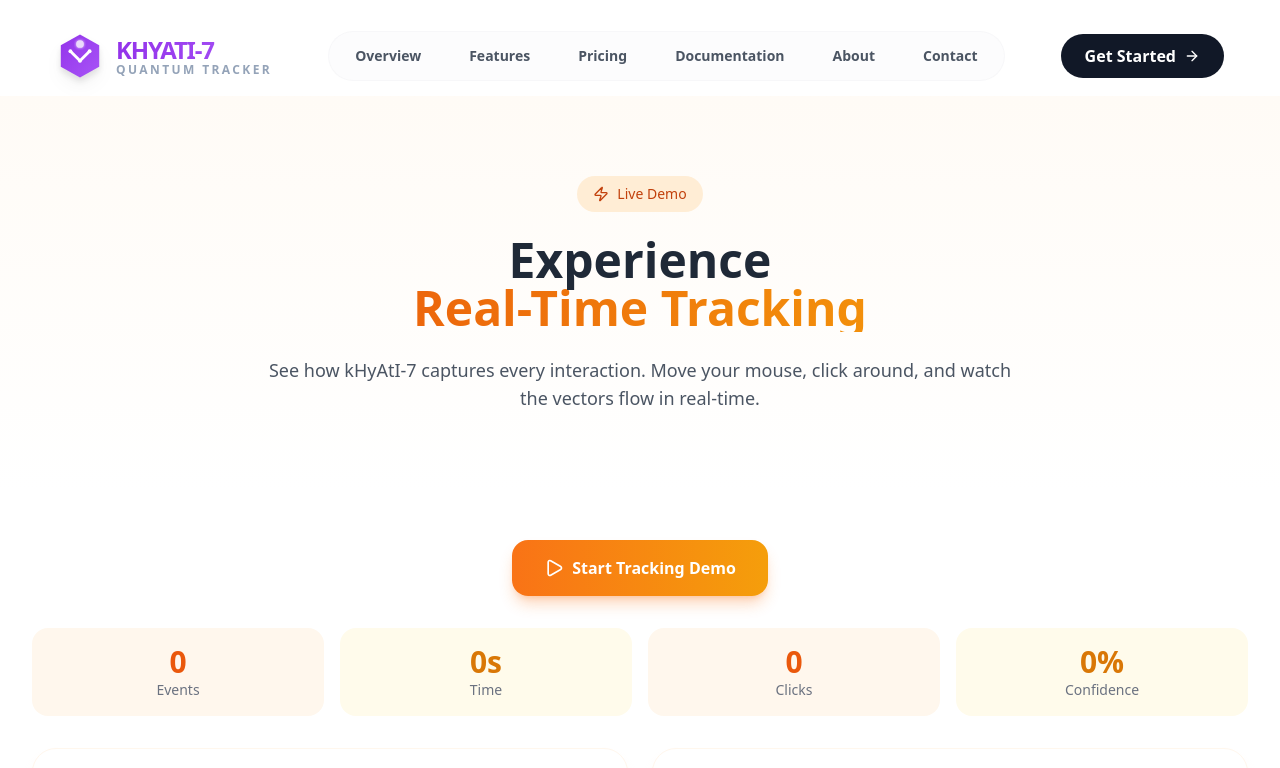
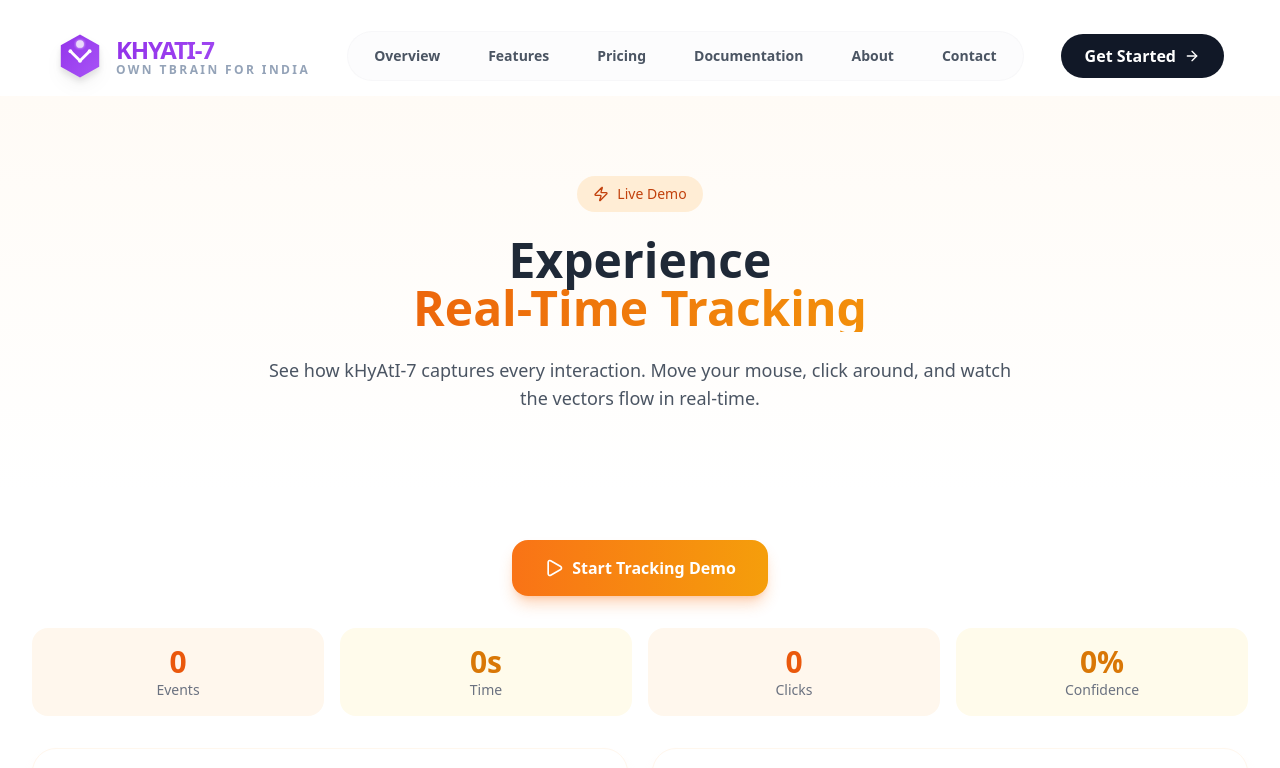
Before and after one commit to qcp321-cmyk/khyati7, a React (Vite) app: page /demo in a window 1280 px wide. Shown: the top 768 px of the page. Built offline with nearby package versions, Linux system fonts and the light colour scheme.

Commit message:
fix: update tagline, title and reset pain button timer

```diff
--- a/index.html
+++ b/index.html
@@ -3,7 +3,7 @@
   <head>
     <meta charset="UTF-8" />
     <meta name="viewport" content="width=device-width, initial-scale=1.0" />
-    <title>VectorFlow Pro - Intelligent Activity Tracking</title>
+    <title>kHyAtI-7 - own Tbrain for India</title>
   </head>
   <body>
     <div id="root"></div>
--- a/src/components/Logo.tsx
+++ b/src/components/Logo.tsx
@@ -99,7 +99,7 @@ export default function Logo({ className = "", showText = true }: { className?:
                         kHyAtI-7
                     </motion.span>
                     <span className="text-[10px] lg:text-xs text-slate-400 font-bold tracking-[0.2em] uppercase -mt-1">
-                        Quantum Tracker
+                        own Tbrain for India
                     </span>
                 </div>
             )}
```
Also changed, not shown: 1 other file (tests, documents, lock files or other folders).
